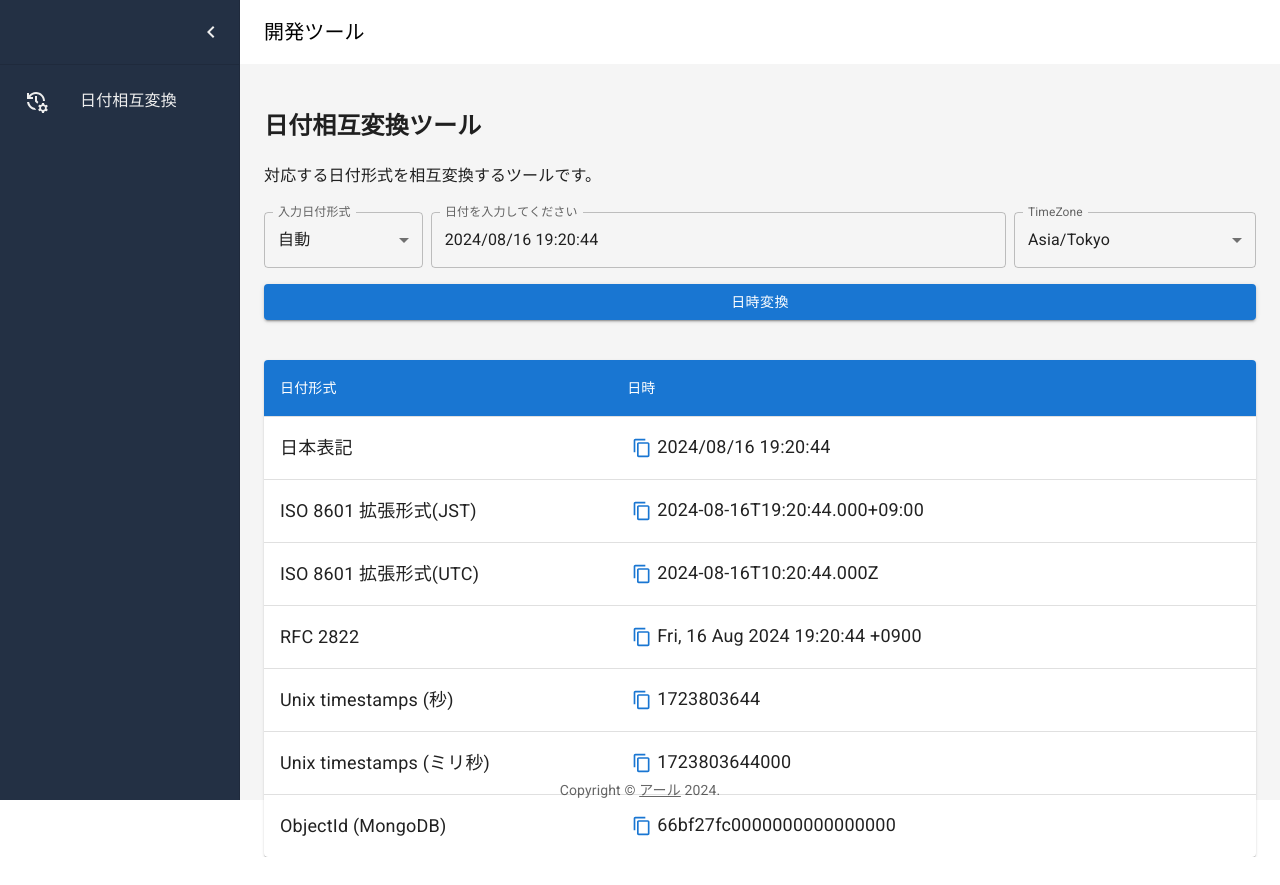
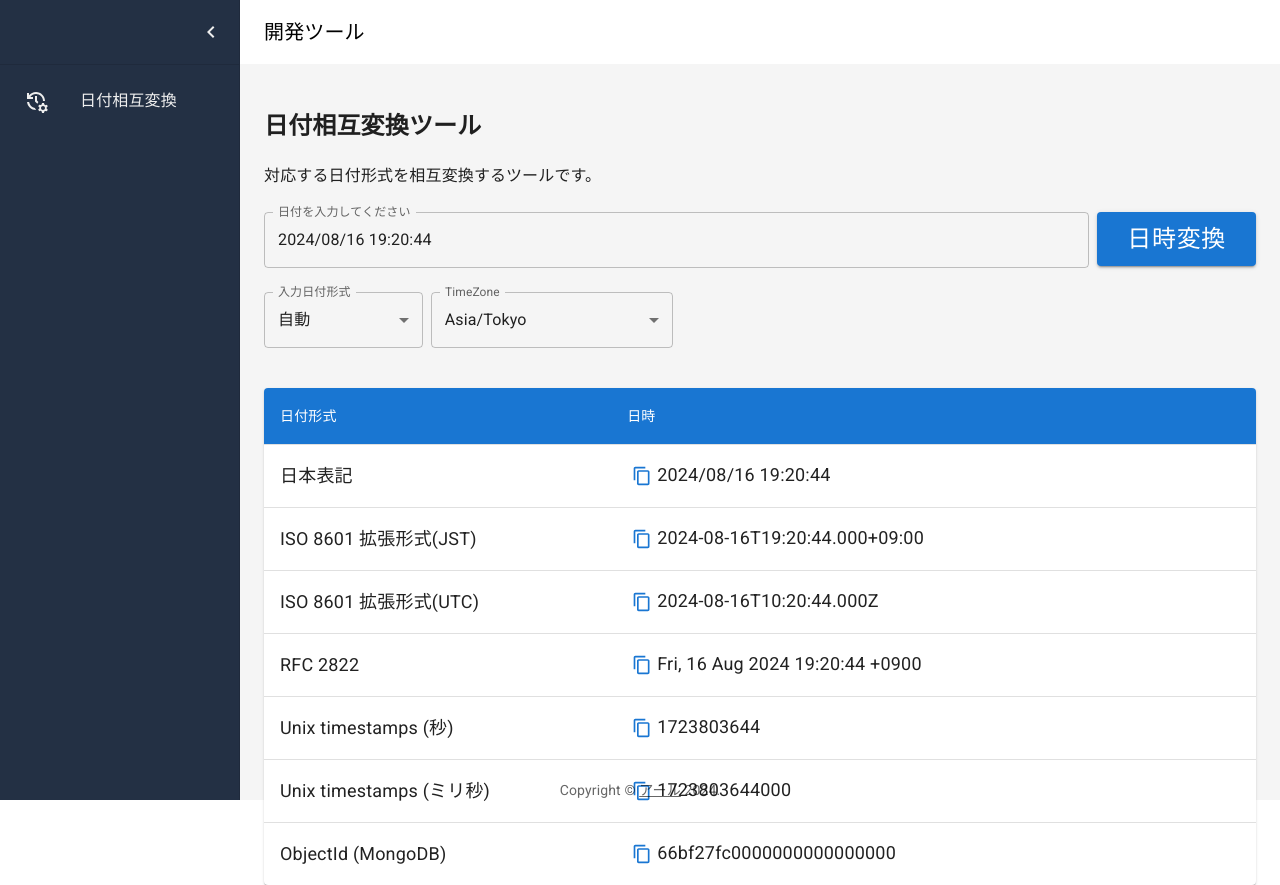
Before and after one commit to rmagiga/dev-tools, a React (Vite) app: page /datetime in a window 1280 px wide. Before the commit the page ends 857 px from the top, so only its background shows below. Built offline with nearby package versions, Linux system fonts and the light colour scheme; the HTML template or start-up script is replaced by a standard one.

Commit message:
日時変換の入力レイアウト変更

```diff
--- a/src/pages/DateTimeConverter.tsx
+++ b/src/pages/DateTimeConverter.tsx
@@ -136,7 +136,24 @@ function DateTimeConverter() {
       <Typography paragraph>
         対応する日付形式を相互変換するツールです。
       </Typography>
-
+      <Grid item xs={12} container sx={{ marginY: 2 }} spacing={1}>
+        <Grid item xs={10}>
+          <TextField
+            id="inputDateText"
+            label="日付を入力してください"
+            fullWidth
+            onChange={handleChangeText}
+            helperText={dateTimeError ? "日付の解析に失敗しました。" : ""}
+            error={dateTimeError}
+            defaultValue={dateTimeValue}
+          />
+        </Grid>
+        <Grid item xs={2}>
+          <Button variant="contained" onClick={handleConvert} fullWidth sx={{fontSize: 24}}>
+            日時変換
+          </Button>
+        </Grid>
+      </Grid>
       <Grid item xs={12} container sx={{ marginY: 2 }} spacing={1}>
         <Grid item xs={2}>
           <TextField
@@ -154,17 +171,6 @@ function DateTimeConverter() {
               </MenuItem>
             ))}
           </TextField>
-        </Grid>
-        <Grid item xs={7}>
-          <TextField
-            id="inputDateText"
-            label="日付を入力してください"
-            fullWidth
-            onChange={handleChangeText}
-            helperText={dateTimeError ? "日付の解析に失敗しました。" : ""}
-            error={dateTimeError}
-            defaultValue={dateTimeValue}
-          />
         </Grid>
         <Grid item xs={3}>
           <TextField
@@ -184,12 +190,6 @@ function DateTimeConverter() {
           </TextField>
         </Grid>
       </Grid>
-
-      <FormControl fullWidth>
-        <Button variant="contained" onClick={handleConvert}>
-          日時変換
-        </Button>
-      </FormControl>
 
       <TableContainer component={Paper} sx={{ marginTop: 5 }}>
         <Table sx={{ minWidth: 650 }} aria-label="simple table">
```
